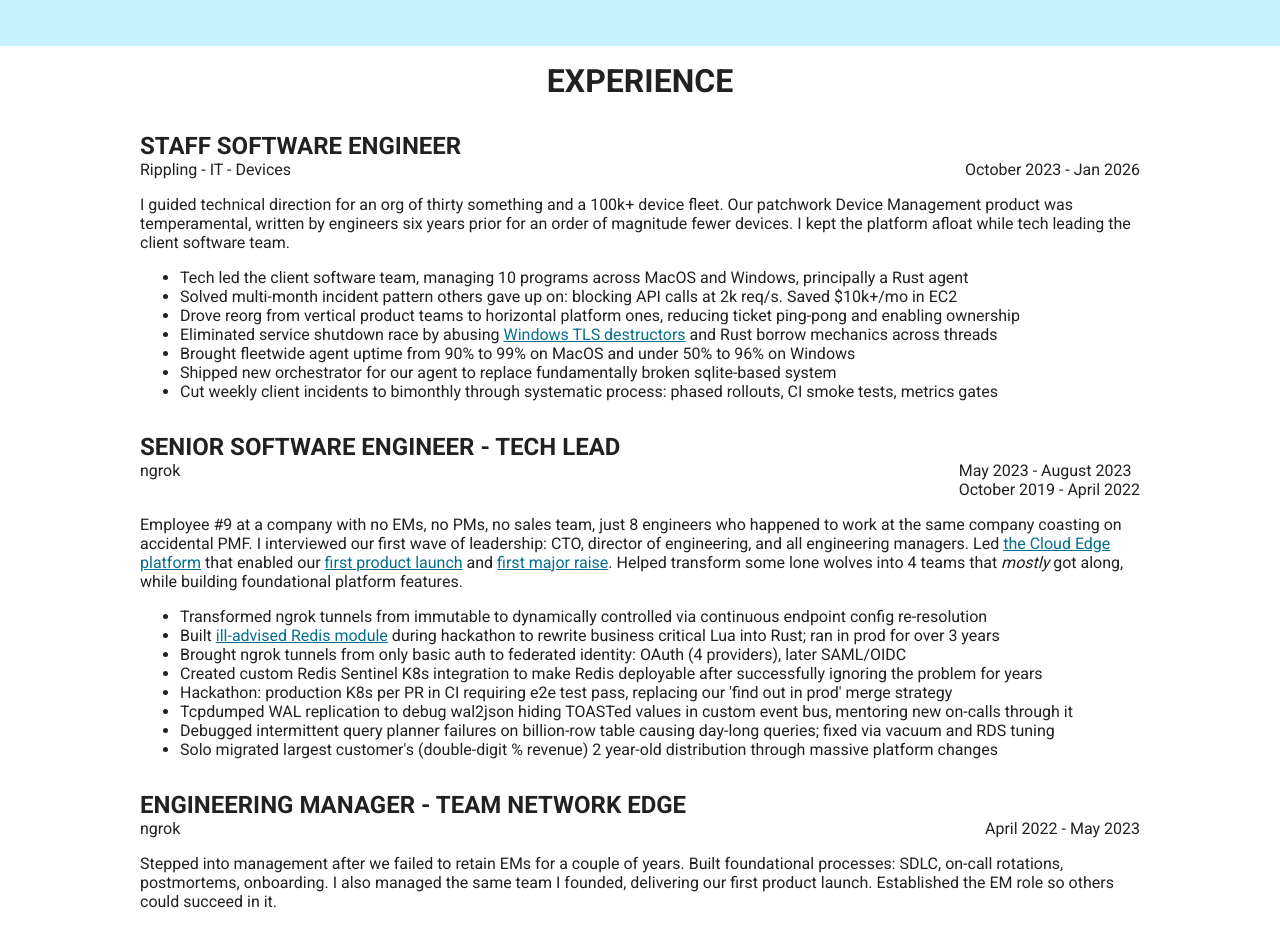
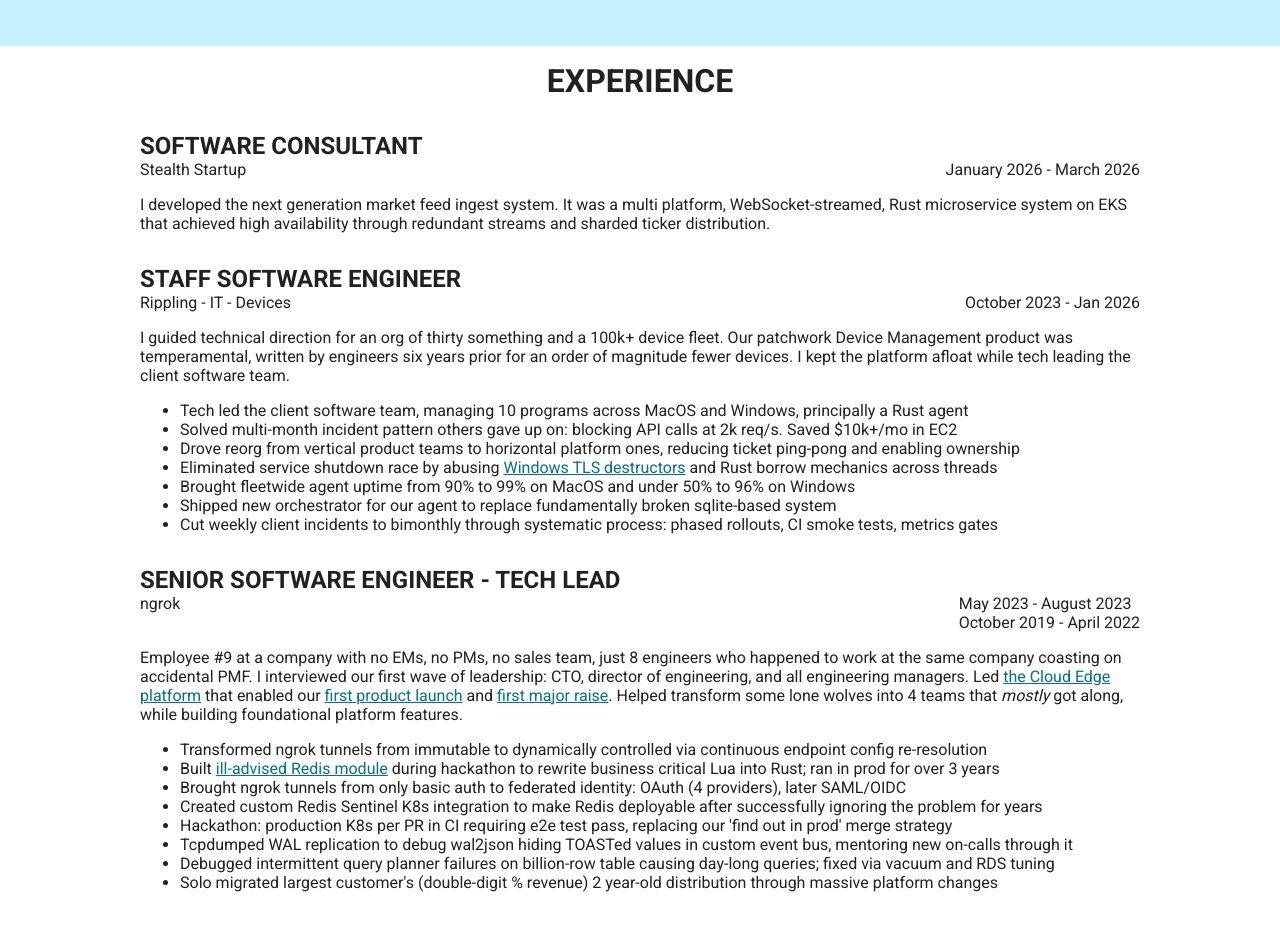
Before and after one commit to brhoades/brod.es, a React app: page / in a window 1280 px wide. Shown: the part 1761-2687 px from the top of the page. Built offline with nearby package versions, Linux system fonts and the light colour scheme.

Commit message:
Add stealth startup

```diff
--- a/src/components/sections/Experience.tsx
+++ b/src/components/sections/Experience.tsx
@@ -4,6 +4,18 @@ import ExperienceSubsection from './ExperienceSubsection';
 
 export default () => (
   <React.Fragment>
+    <ExperienceSubsection
+      title="Software Consultant"
+      company="Stealth Startup"
+      range="January 2026 - March 2026"
+    >
+      <p>
+        I developed the next generation market feed ingest system. It
+        was a multi platform, WebSocket-streamed, Rust microservice
+        system on EKS that achieved high availability through
+        redundant streams and sharded ticker distribution.
+      </p>
+    </ExperienceSubsection>
     <ExperienceSubsection
       title="Staff Software Engineer"
       company="Rippling - IT - Devices"
```
